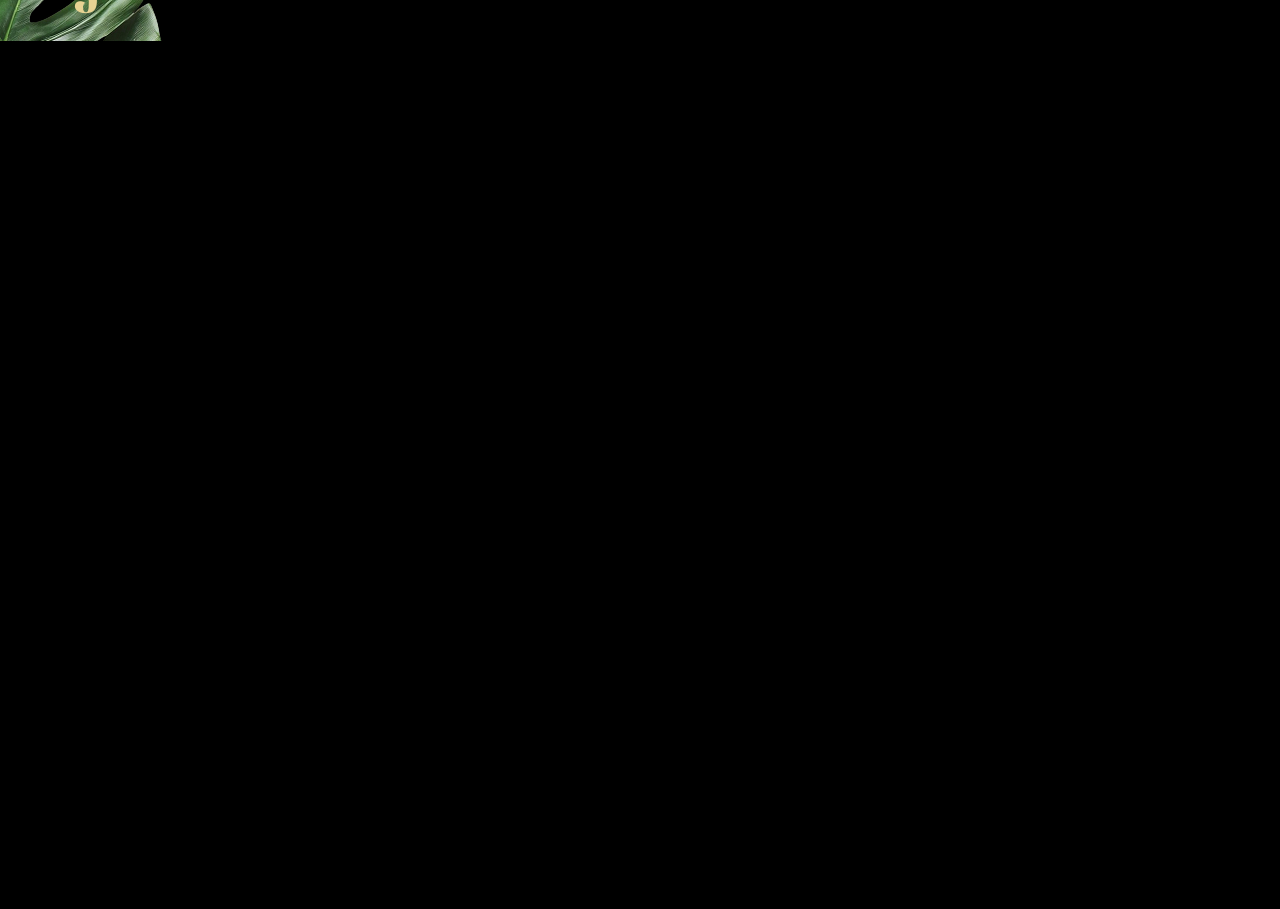
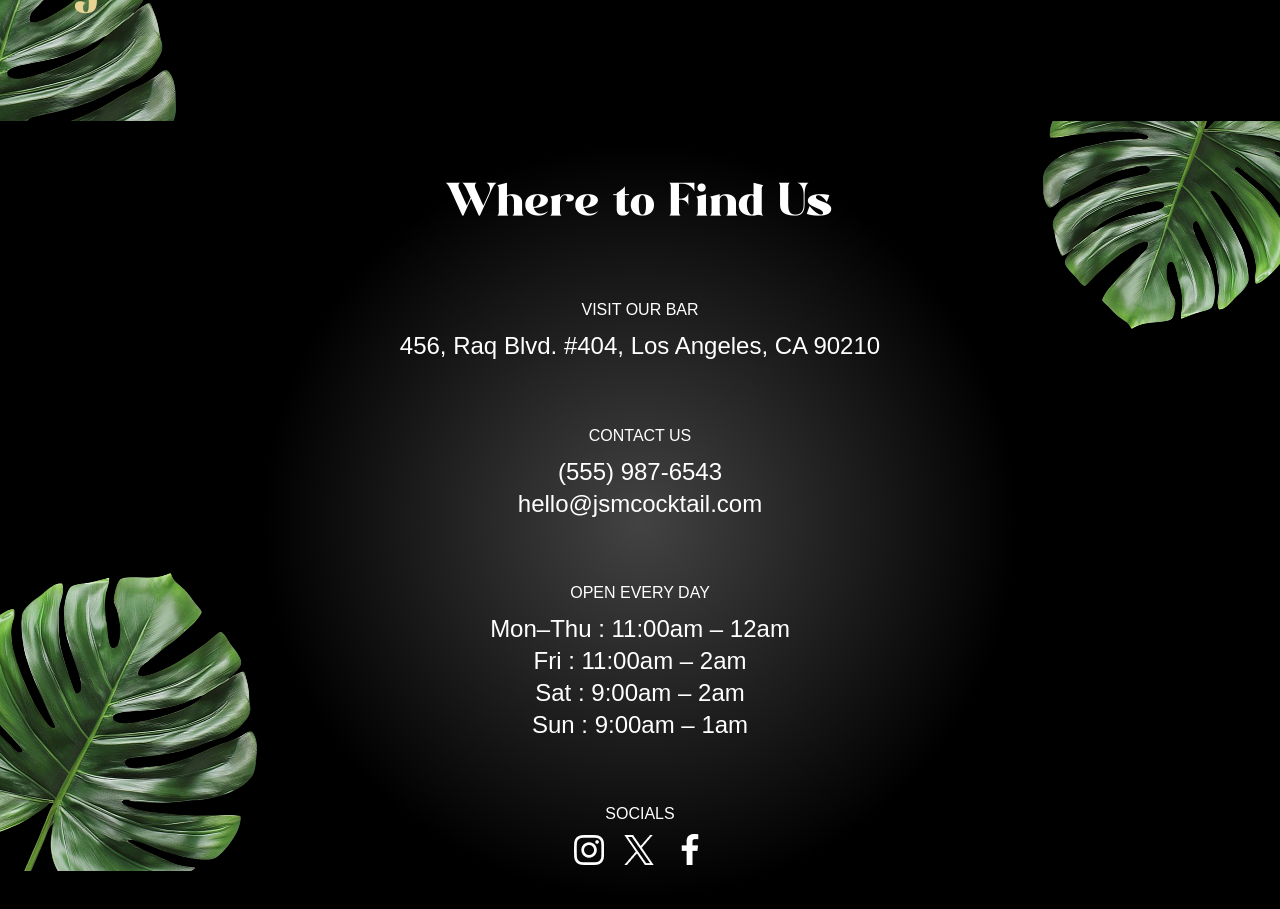
Before and after one commit to Kartikdev465/gsap-cocktails, a React (Vite) app: page / in a window 1280 px wide. Shown: the part 5000-5909 px from the top of the page. Before the commit the page ends 5041 px from the top, so only its background shows below. Built offline with nearby package versions, Linux system fonts and the light colour scheme; a web font is replaced by a local one.

Commit message:
implement the Contact section

```diff
--- a/src/App.jsx
+++ b/src/App.jsx
@@ -18,7 +18,7 @@
         <About />
         <Art />
         <Menu />
-
+        <Contact />
     </main>
 
   )
--- /dev/null
+++ b/src/components/Contact.jsx
@@ -0,0 +1,83 @@
+
+import { openingHours, socials } from '../../constants/index.js'
+import { useGSAP } from '@gsap/react'
+import { SplitText} from 'gsap/all';
+import gsap from 'gsap';
+
+const Contact = () => {
+ 	useGSAP(() => {
+		const titleSplit = SplitText.create('#contact h2', { type: 'words' });
+
+		const timeline = gsap.timeline({
+		 scrollTrigger: {
+			trigger: '#contact',
+			start: 'top center',
+		 },
+		 ease: "power1.inOut"
+		})
+
+	 timeline
+		.from(titleSplit.words, {
+		 opacity: 0, yPercent: 100, stagger: 0.02
+	 })
+		.from('#contact h3, #contact p', {
+			opacity: 0, yPercent: 100, stagger: 0.02
+	 })
+		.to('#f-right-leaf', {
+		 y: '-50', duration: 1, ease: 'power1.inOut'
+	 }).to('#f-left-leaf', {
+		 y: '-50', duration: 1, ease: 'power1.inOut'
+	 }, '<')
+	})
+
+ return (
+	<footer id="contact">
+	 <img src="/images/footer-right-leaf.png" alt="leaf-right" id="f-right-leaf" />
+	 <img src="/images/footer-left-leaf.png" alt="leaf-left" id="f-left-leaf" />
+
+	 <div className="content">
+		<h2>Where to Find Us</h2>
+
+		<div>
+		 <h3>Visit Our Bar</h3>
+		 <p>456, Raq Blvd. #404, Los Angeles, CA 90210</p>
+		</div>
+
+		<div>
+		 <h3>Contact Us</h3>
+		 <p>(555) 987-6543</p>
+		 <p>hello@jsmcocktail.com</p>
+		</div>
+
+		<div>
+		 <h3>Open Every Day</h3>
+		 {openingHours.map((time) => (
+			<p key={time.day}>
+			 {time.day} : {time.time}
+			</p>
+		 ))}
+		</div>
+
+		<div>
+		 <h3>Socials</h3>
+
+		 <div className="flex-center gap-5">
+			{socials.map((social) => (
+			 <a
+			 	key={social.name}
+				href={social.url}
+				target="_blank"
+				rel="noopener noreferrer"
+				aria-label={social.name}
+			 >
+				<img src={social.icon} />
+			 </a>
+			))}
+		 </div>
+		</div>
+	 </div>
+	</footer>
+ )
+}
+
+export default Contact
```
